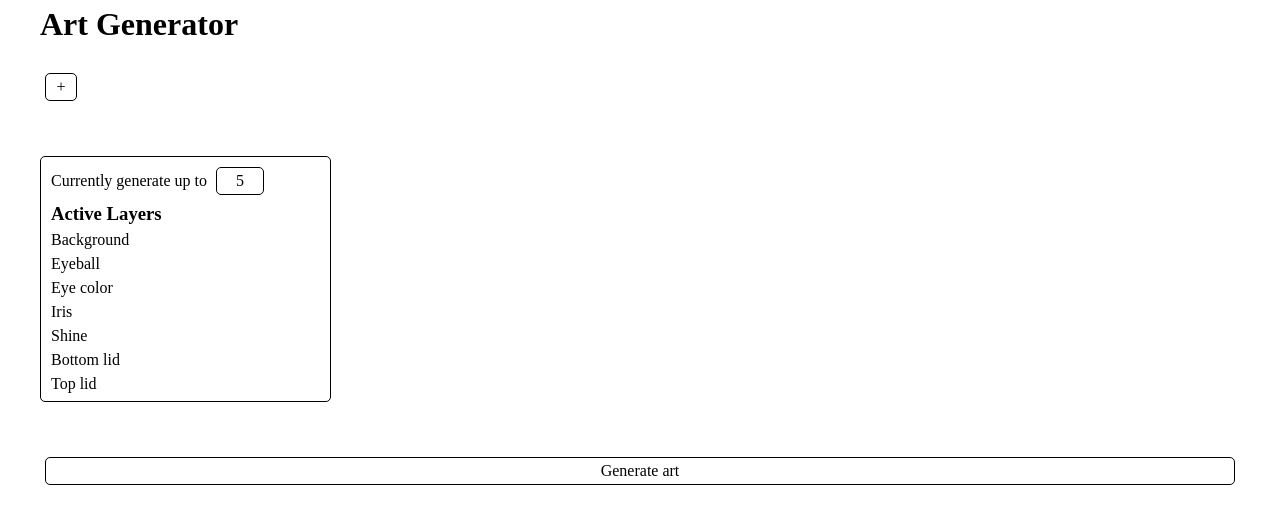
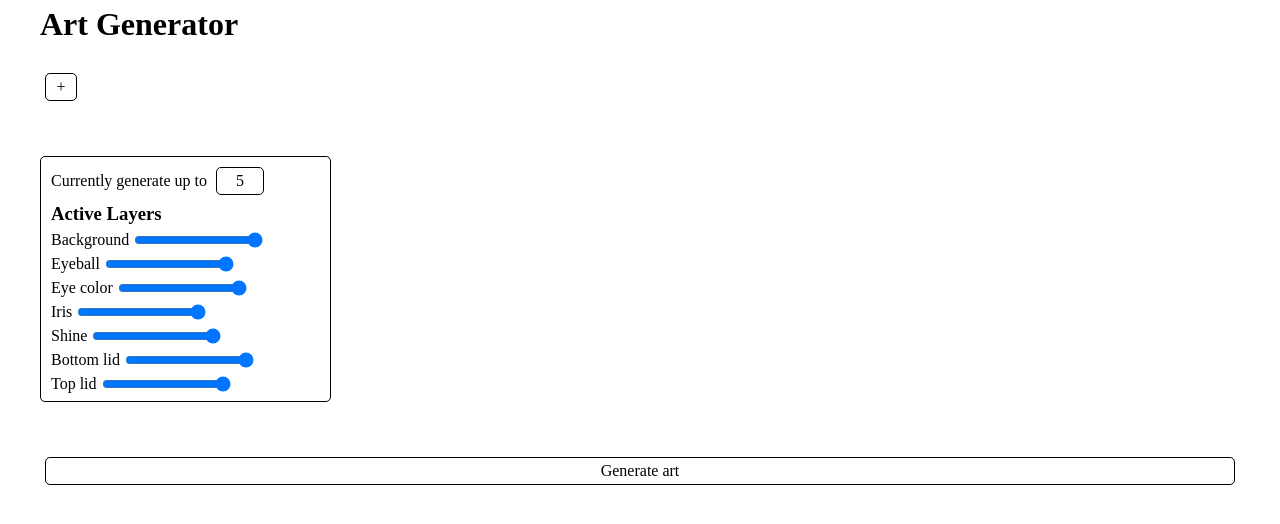
Before and after one commit to GarfDev/art-generator, a Next.js app: page / in a window 1280 px wide. Shown: the top 524 px of the page. Built offline with nearby package versions, Linux system fonts and the light colour scheme.

Commit message:
feat: support to modify opacity of each layer

```diff
--- a/core/components/ListItem.tsx
+++ b/core/components/ListItem.tsx
@@ -2,13 +2,31 @@
 /* eslint-disable @typescript-eslint/no-explicit-any */
 
 import React, { useRef } from 'react'
+import styled from 'styled-components'
 import { useDrag, useDrop } from 'react-dnd'
 
-export const ListItem = ({ text, index, moveListItem }) => {
+import { Layer } from '../types'
+
+interface Props {
+  layer: Layer
+  index: number
+  moveListItem: (dragIndex: number, hoverIndex: number) => void
+  onLayerChange: (layer: Layer) => void
+}
+
+export const ListItem = ({
+  layer,
+  index,
+  moveListItem,
+  onLayerChange,
+}: Props): JSX.Element => {
   // useDrag - the list item is draggable
+  const [draggable, setDraggable] = React.useState(false)
+
   const [{ isDragging }, dragRef] = useDrag({
     type: 'item',
-    item: { index, name: text },
+    canDrag: draggable,
+    item: { index, ...layer },
     collect: (monitor) => ({
       isDragging: monitor.isDragging(),
     }),
@@ -42,8 +60,38 @@
   // Make items being dragged transparent, so it's easier to see where we drop them
   const opacity = isDragging ? 0 : 1
   return (
-    <div ref={dragDropRef as any} style={{ opacity }}>
-      {text}
-    </div>
+    <Container ref={dragDropRef as any} style={{ opacity }}>
+      <Name
+        onMouseEnter={() => setDraggable(true)}
+        onMouseLeave={() => setDraggable(false)}
+      >
+        {layer.name}
+      </Name>
+      <input
+        type="range"
+        min={0}
+        max={1}
+        step={0.1}
+        onChange={(e) => {
+          onLayerChange({
+            ...layer,
+            options: {
+              ...layer.options,
+              opacity: parseFloat(e.target.value),
+            },
+          })
+        }}
+        value={layer.options.opacity}
+      ></input>
+    </Container>
   )
 }
+
+const Name = styled.span`
+  margin-right: 5px;
+`
+
+const Container = styled.div`
+  display: flex;
+  align-items: center;
+`
--- a/pages/index.tsx
+++ b/pages/index.tsx
@@ -4,7 +4,7 @@
 import Head from 'next/head'
 import Image from 'next/image'
 
-import { LayerConfig } from '../core/types'
+import { Layer, LayerConfig } from '../core/types'
 
 import { ListItem } from '../core/components/ListItem'
 
@@ -12,13 +12,13 @@
   growEditionSizeTo: 5,
   archivedLayers: [],
   layersOrder: [
-    { name: 'Background', active: true },
-    { name: 'Eyeball', active: true },
-    { name: 'Eye color', active: true },
-    { name: 'Iris', active: true },
-    { name: 'Shine', active: true },
-    { name: 'Bottom lid', active: true },
-    { name: 'Top lid', active: true },
+    { name: 'Background', options: { opacity: 1 } },
+    { name: 'Eyeball', options: { opacity: 1 } },
+    { name: 'Eye color', options: { opacity: 1 } },
+    { name: 'Iris', options: { opacity: 1 } },
+    { name: 'Shine', options: { opacity: 1 } },
+    { name: 'Bottom lid', options: { opacity: 1 } },
+    { name: 'Top lid', options: { opacity: 1 } },
   ],
 }
 
@@ -75,7 +75,7 @@
 
           <Section>
             <ConfigGrid>
-              {layerConfigs.map((layerConfig, index) => {
+              {layerConfigs.map((config, index) => {
                 const onGrowSizeChange = (
                   event: React.ChangeEvent<HTMLInputElement>
                 ) => {
@@ -90,12 +90,15 @@
                   )
                 }
 
-                const movePetListItem = (dragIndex, hoverIndex) => {
-                  const dragItem = layerConfig.layersOrder[dragIndex]
-                  const hoverItem = layerConfig.layersOrder[hoverIndex]
+                const movePetListItem = (
+                  dragIndex: number,
+                  hoverIndex: number
+                ) => {
+                  const dragItem = config.layersOrder[dragIndex]
+                  const hoverItem = config.layersOrder[hoverIndex]
                   // Swap places of dragItem and hoverItem in the pets array
-                  const updatedConfig = { ...layerConfig }
-                  const updatedLayers = [...layerConfig.layersOrder]
+                  const updatedConfig = { ...config }
+                  const updatedLayers = [...config.layersOrder]
 
                   updatedLayers[dragIndex] = hoverItem
                   updatedLayers[hoverIndex] = dragItem
@@ -108,23 +111,37 @@
                   )
                 }
 
+                const onLayerChange = (updatedLayer: Layer) => {
+                  const nextConfig = { ...config }
+
+                  nextConfig.layersOrder = nextConfig.layersOrder.map((layer) =>
+                    layer.name === updatedLayer.name ? updatedLayer : layer
+                  )
+                  setLayerConfigs(
+                    layerConfigs.map((config, innerIndex) =>
+                      innerIndex === index ? nextConfig : config
+                    )
+                  )
+                }
+
                 return (
                   <ConfigContainer key={`main-config-layer-${index}`}>
                     <div>
                       Currently generate up to{' '}
                       <GrowSizeInput
-                        value={layerConfig.growEditionSizeTo}
+                        value={config.growEditionSizeTo}
                         onChange={onGrowSizeChange}
                       />
                     </div>
                     <h3>Active Layers</h3>
                     <div>
-                      {layerConfig.layersOrder.map((layer, index) => (
+                      {config.layersOrder.map((layer, index) => (
                         <ListItem
+                          layer={layer}
                           key={index + layer.name}
                           index={index}
-                          text={layer.name}
                           moveListItem={movePetListItem}
+                          onLayerChange={onLayerChange}
                         />
                       ))}
                     </div>
```
Also changed, not shown: core/types/index.ts (+33 -10 lines).
